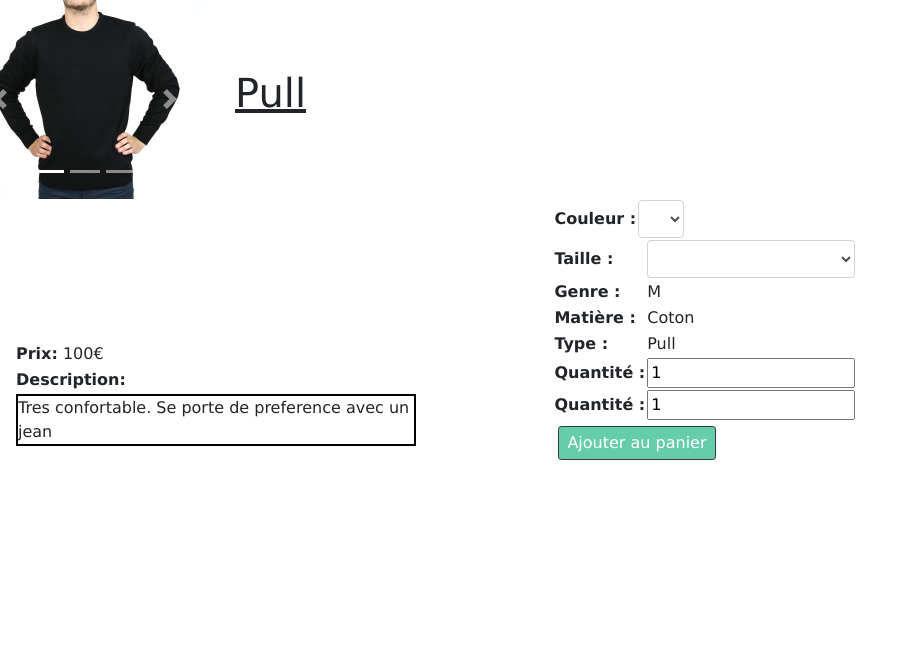
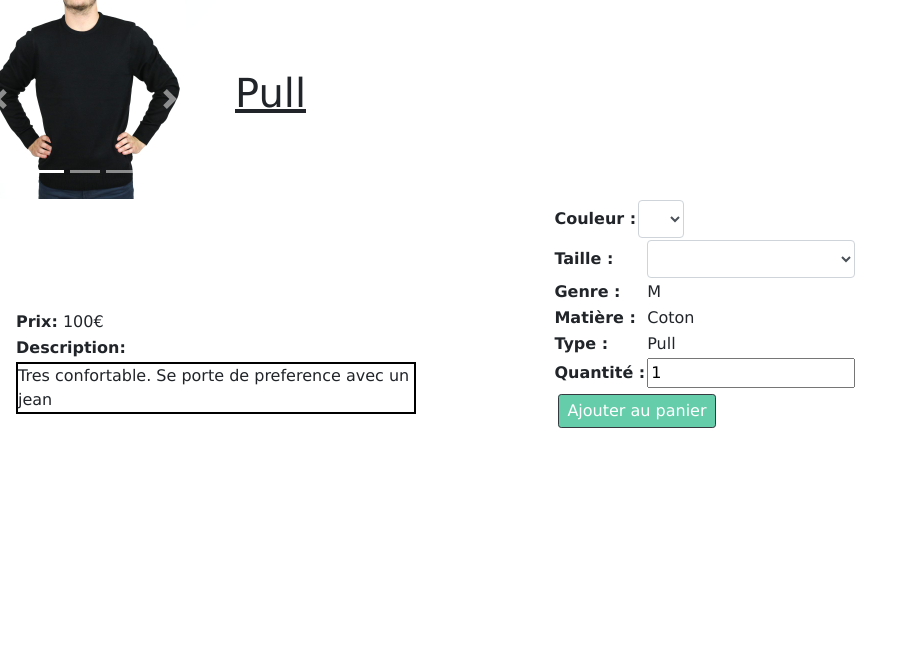
Before and after one commit to Bubu781/ProjetPiscineIng3, a PHP site: page /objet.php?ID=13&categorie=0 in a window 1280 px wide. Shown: the part 69-730 px from the top of the page, without its empty margins (0-918 px from the left). Run offline with PHP 8.4, Linux system fonts and the light colour scheme; a user stored in the database is signed in; data comes from the database, SQL or seed files in the repository; data that the repository does not hold is empty; some libraries are stand-ins or nearby versions.

Commit message:
Debug ajout panier for vêtement

```diff
--- a/front/objet.php
+++ b/front/objet.php
@@ -220,7 +220,7 @@
 	?>
 					<tr class="form-group">
 					<td class="titre">Couleur :</td>
-					<td><input type="text" id = "couleur" name="couleur" class="form-control" placeholder="Saisisez la couleur"required>
+					<td><input type="text" id = "couleur" name="Couleur" class="form-control" placeholder="Saisisez la couleur"required>
 
 				</tr>
 					<tr>
@@ -251,10 +251,6 @@
 				<tr>
 					<td class="titre">Type : </td>
 					<td><?php echo $type; ?></td>
-				</tr>
-					<tr class="titre">
-						<td>Quantité :</td>
-						<td><input type="number" id="Qte" name="Qte" value = 1 ></td>
 				</tr>
 
 
```
